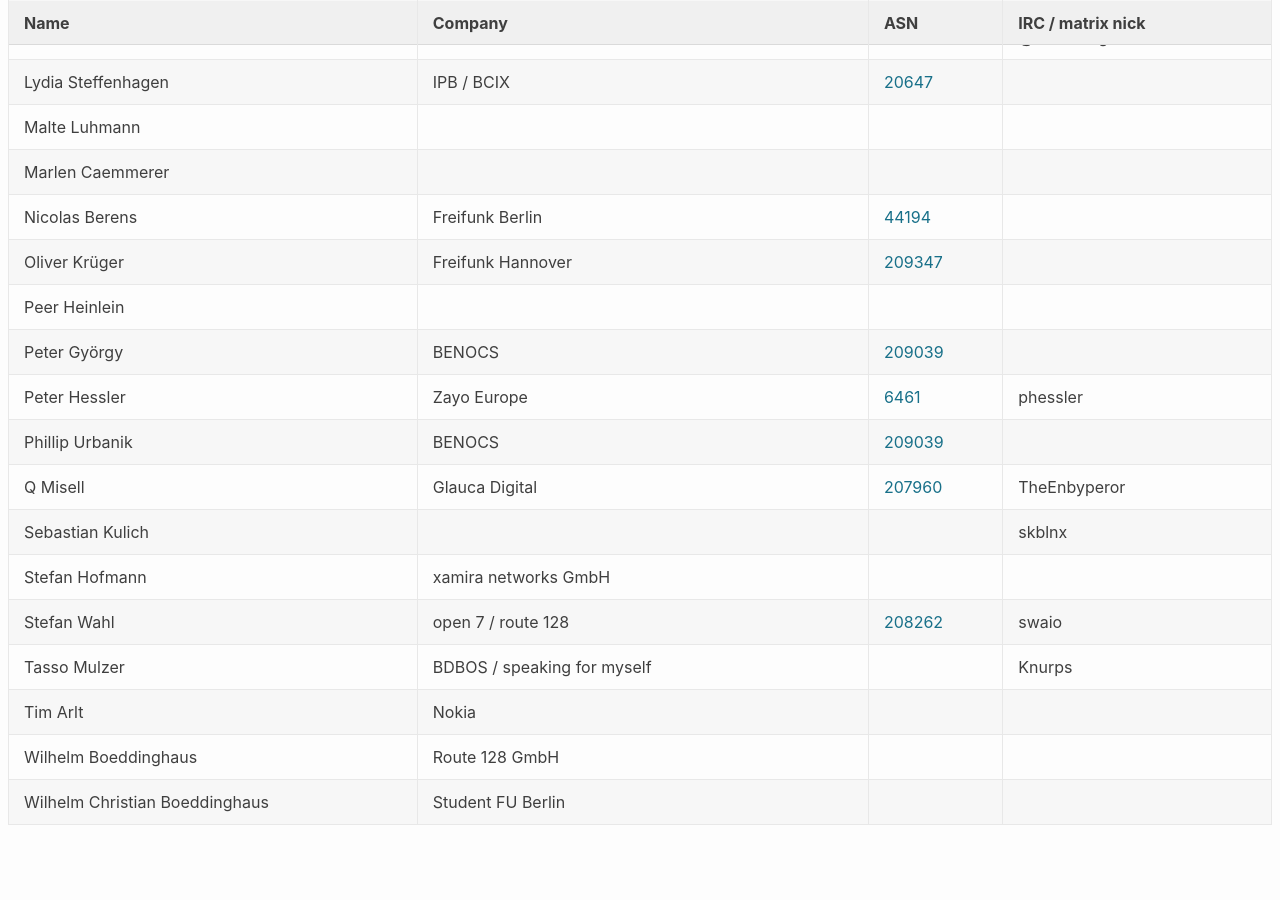
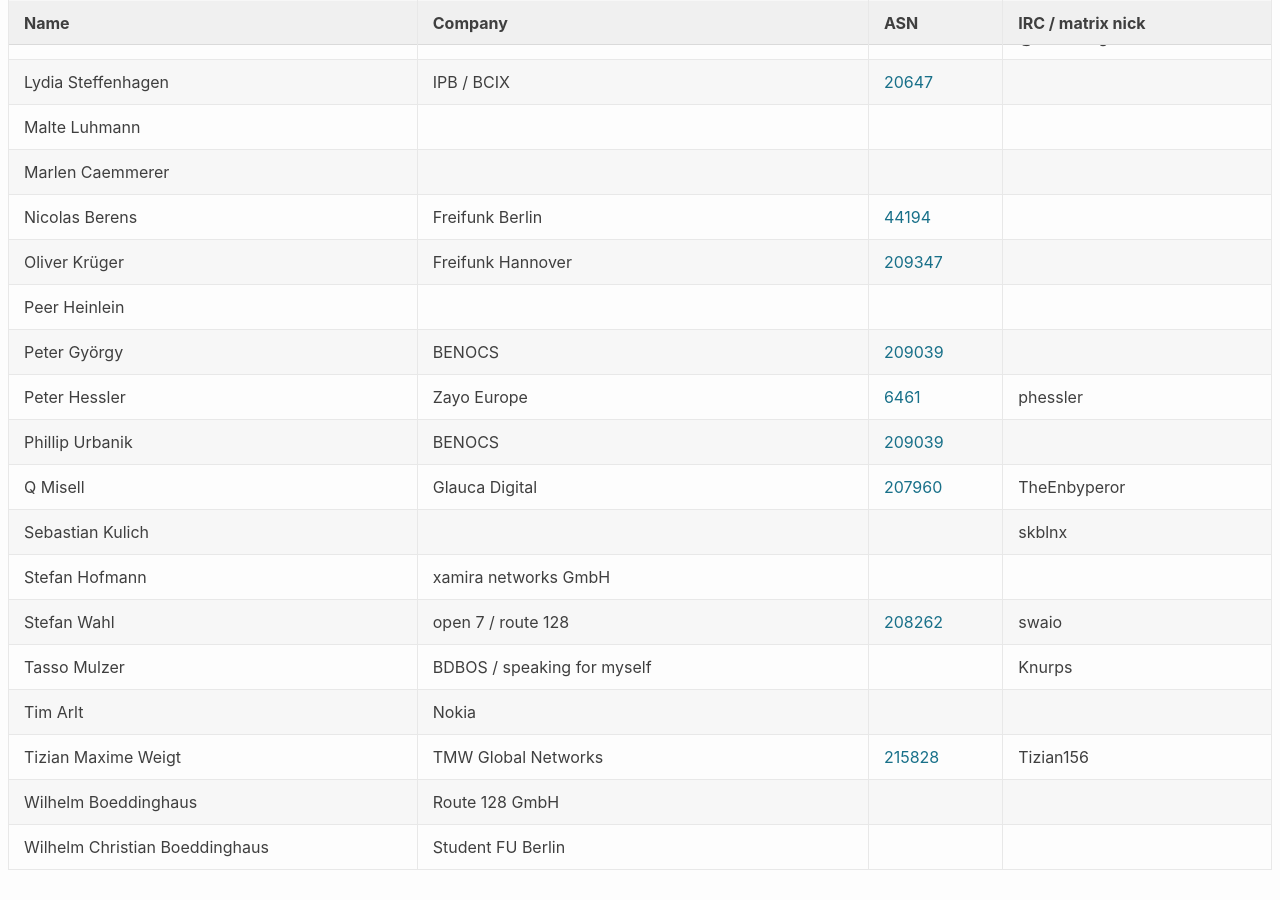
Before and after one commit to denog/pretix-attendeelist, a Jekyll site: the page built from denogmeetup25-03/index.markdown, in a window 1280 px wide and 900 px high, scrolled down 669 px. Built offline with Jekyll 4.4.1, drawn with Linux system fonts in a browser that asks for light colours; before the commit the page ends 1524 px from its top, so only the background shows below that.

Commit message:
Latest data: Thu Feb 20 08:11:15 UTC 2025

```diff
--- a/_data/attendees_denogmeetup25-03.json
+++ b/_data/attendees_denogmeetup25-03.json
@@ -180,6 +180,12 @@
     "asn": null
   },
   {
+    "name": "Tizian Maxime Weigt",
+    "company": "TMW Global Networks",
+    "irc": "Tizian156",
+    "asn": "215828"
+  },
+  {
     "name": "Wilhelm Boeddinghaus",
     "company": "Route 128 GmbH",
     "irc": null,
```
